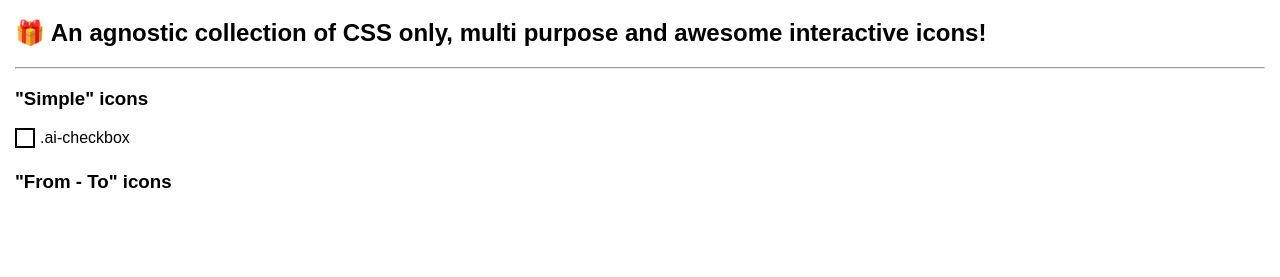
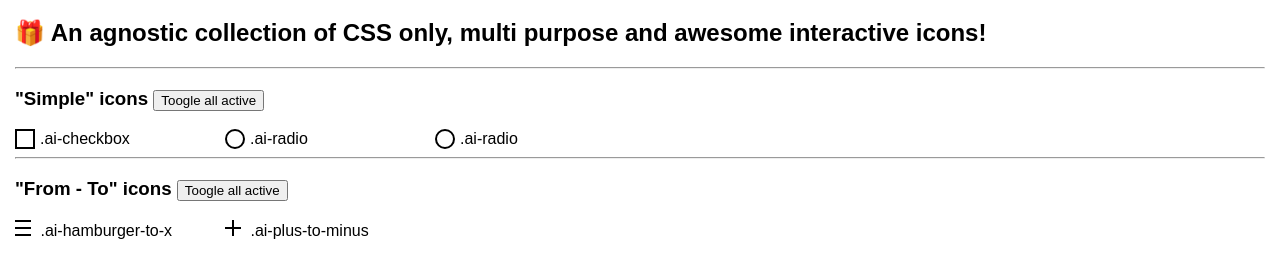
Before and after one commit to cssbrasil/animated-icons, a website: page public/index.html in a window 1280 px wide. Shown: the part 61-338 px from the top of the page. Drawn offline with nearby package versions, Linux system fonts and the light colour scheme; files that its build step writes are made by us from their sources.

Commit message:
Page to develop and test icons functionaly done

```diff
--- a/public/index.html
+++ b/public/index.html
@@ -26,22 +26,77 @@
       .ai {
         margin-right: 5px;
       }
+
+      .grid {
+        align-items: center;
+        display: grid;
+        grid-gap: 10px;
+        grid-template-columns: repeat(auto-fill, minmax(200px, 1fr));
+      }
     </style>
   </head>
 
   <body>
+    <main>
       <h1>Animated Icons</h1>
       <h2>🎁 An agnostic collection of CSS only, multi purpose and awesome interactive icons!</h2>
       <hr>
 
-    <h3>"Simple" icons</h3>
+      <h3>"Simple" icons <button onclick="toggleAllActive('grid-simple')">Toogle all active</button></h3>
+      <div class="grid" id="grid-simple">
         <!-- checkbox -->
         <label>
           <input type="checkbox" class="ai-trigger">
-      <div class="ai ai-checkbox"></div>
+          <i class="ai ai-checkbox"></i>
           <span>.ai-checkbox</span>
         </label>
 
-    <h3>"From - To" icons</h3>
+        <!-- radio -->
+        <label>
+          <input type="radio" class="ai-trigger" name="radio">
+          <i class="ai ai-radio"></i>
+          <span>.ai-radio</span>
+        </label>
+        <label>
+          <input type="radio" class="ai-trigger" name="radio">
+          <i class="ai ai-radio"></i>
+          <span>.ai-radio</span>
+        </label>
+      </div>
+
+      <hr>
+
+      <h3>"From - To" icons <button onclick="toggleAllActive('grid-from-to')">Toogle all active</button></h3>
+      <div class="grid" id="grid-from-to">
+        <!-- hamburger to x -->
+        <div>
+          <i class="ai ai-hamburger-to-x">
+            <span></span>
+            <span></span>
+            <span></span>
+          </i>
+          <span>.ai-hamburger-to-x</span>
+        </div>
+
+        <!-- plus to minus -->
+        <div>
+          <i class="ai ai-plus-to-minus">
+            <span></span>
+            <span></span>
+            <span></span>
+          </i>
+          <span>.ai-plus-to-minus</span>
+        </div>
+      </div>
+    </main>
+
+    <script>
+      const toggleAllActive = gridId => {
+        const grid = document.getElementById(gridId)
+        const icons = grid.querySelectorAll('.ai')
+
+        icons.forEach(icon => icon.classList.toggle('active'))
+      }
+    </script>
   </body>
 </html>
```
Lines whose indentation alone changed are shown as unchanged.
